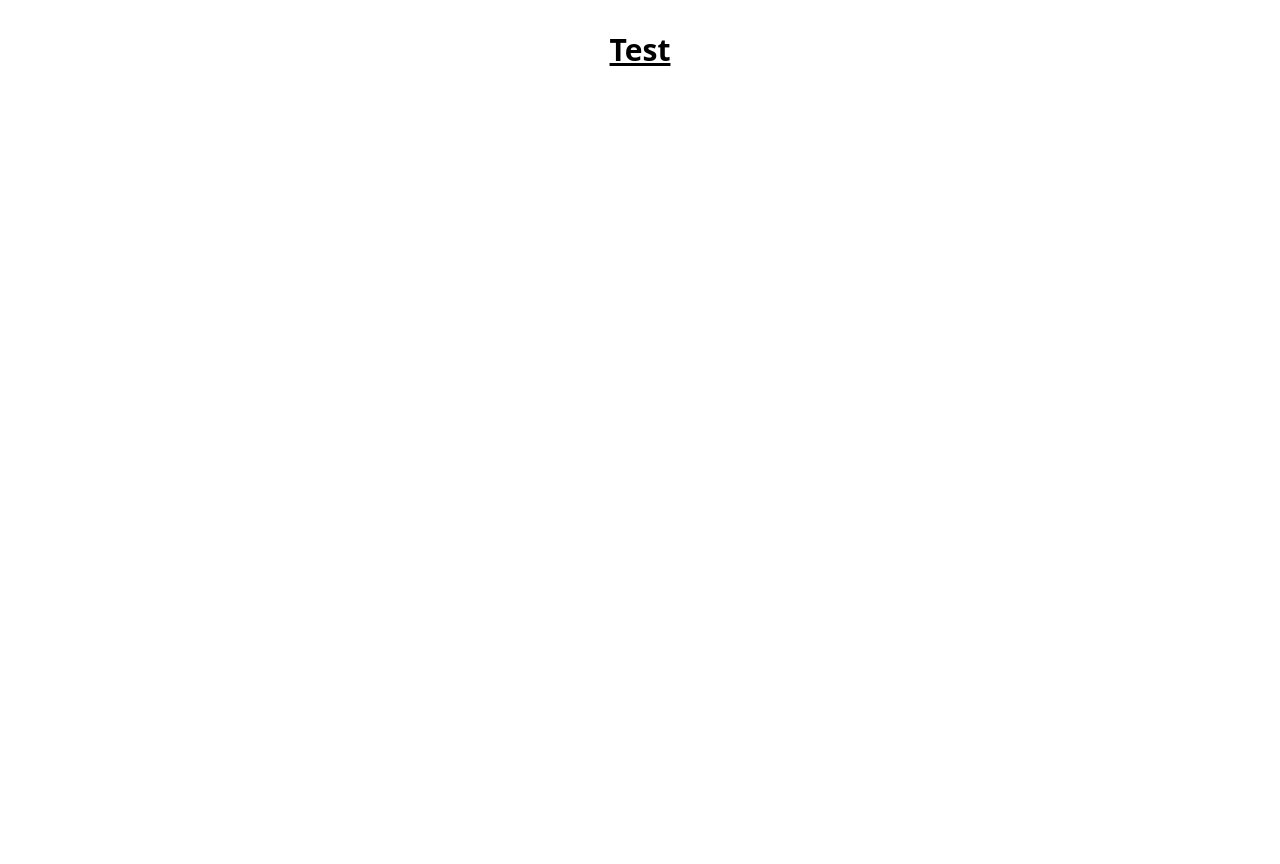
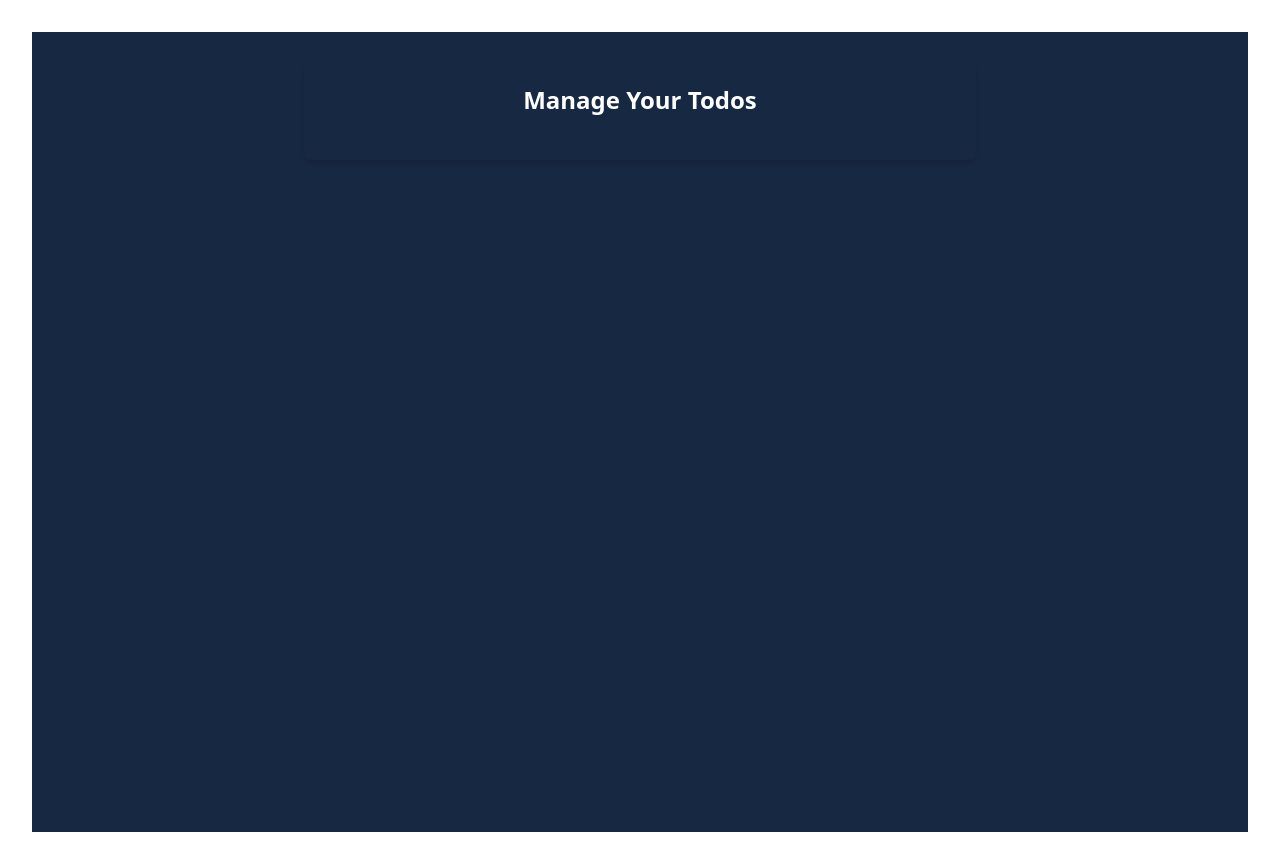
Before and after one commit to Rajveer-Singh-Git/todos-react, a React (Vite) app: page / in a window 1280 px wide. Before the commit the page ends 800 px from the top, so only its background shows below. Built offline with nearby package versions, Linux system fonts and the light colour scheme.

Commit message:
added functionality

```diff
--- a/src/App.jsx
+++ b/src/App.jsx
@@ -1,13 +1,41 @@
 import { useState } from 'react'
 import './App.css'
+import {TodoProvider} from "./contexts"
 
 function App() {
-  const [count, setCount] = useState(0)
+
+  const [todos, setTodos] = useState([])
+
+  const addTodo = (todo) => {
+    setTodos((prev) => [{id: Date.now(), ...todo}, ...prev])
+  }
+
+  const updatedTodo = (id, todo) => {
+    setTodos((prev) => prev.map((prevTodo) => (prevTodo.id === id ? todo : prevTodo)))
+  }
+
+  const deleteTodo = () => {
+    setTodos((prev) => prev.filter((todo) => todo.id !== id))
+  }
+
+  const toggleComplete = () => {
+    setTodos((prev) => prev.map((prevTodo) => prevTodo === id ? {...prevTodo, completed : !prevTodo.completed}: prevTodo))
+  }
 
   return (
-    <>
-      <h1 className='text-3xl font-bold underline'>Test</h1>
-    </>
+    <TodoProvider value={{todos, addTodo, deleteTodo, updatedTodo, toggleComplete}}>
+      <div className="bg-[#172842] min-h-screen py-8">
+                <div className="w-full max-w-2xl mx-auto shadow-md rounded-lg px-4 py-3 text-white">
+                    <h1 className="text-2xl font-bold text-center mb-8 mt-2">Manage Your Todos</h1>
+                    <div className="mb-4">
+                        {/* Todo form goes here */}
+                    </div>
+                    <div className="flex flex-wrap gap-y-3">
+                        {/*Loop and Add TodoItem here */}
+                    </div>
+                </div>
+            </div>
+    </TodoProvider>
   )
 }
 
--- /dev/null
+++ b/src/contexts/TodoContext.js
@@ -0,0 +1,21 @@
+import { createContext, useContext } from "react";
+
+export const TodoContext = createContext({
+    todos : [
+        {
+            id : 1,
+            todo : "task 1",
+            completed : false,
+        }
+    ],
+    addTodo : (todo) => {},
+    updatedTodo : (id, todo) => {},
+    deleteTodo : (id) => {},
+    toggleComplete : (id) => {}
+})
+
+export const useTodo = () => {
+    return useContext(TodoContext)
+}
+
+export const TodoProvider = TodoContext.Provider
--- /dev/null
+++ b/src/contexts/index.js
@@ -0,0 +1 @@
+export {TodoContext, TodoProvider, useTodo } from "./TodoContext"
```
Also changed, not shown: 1 other file (tests, documents, lock files or other folders).
